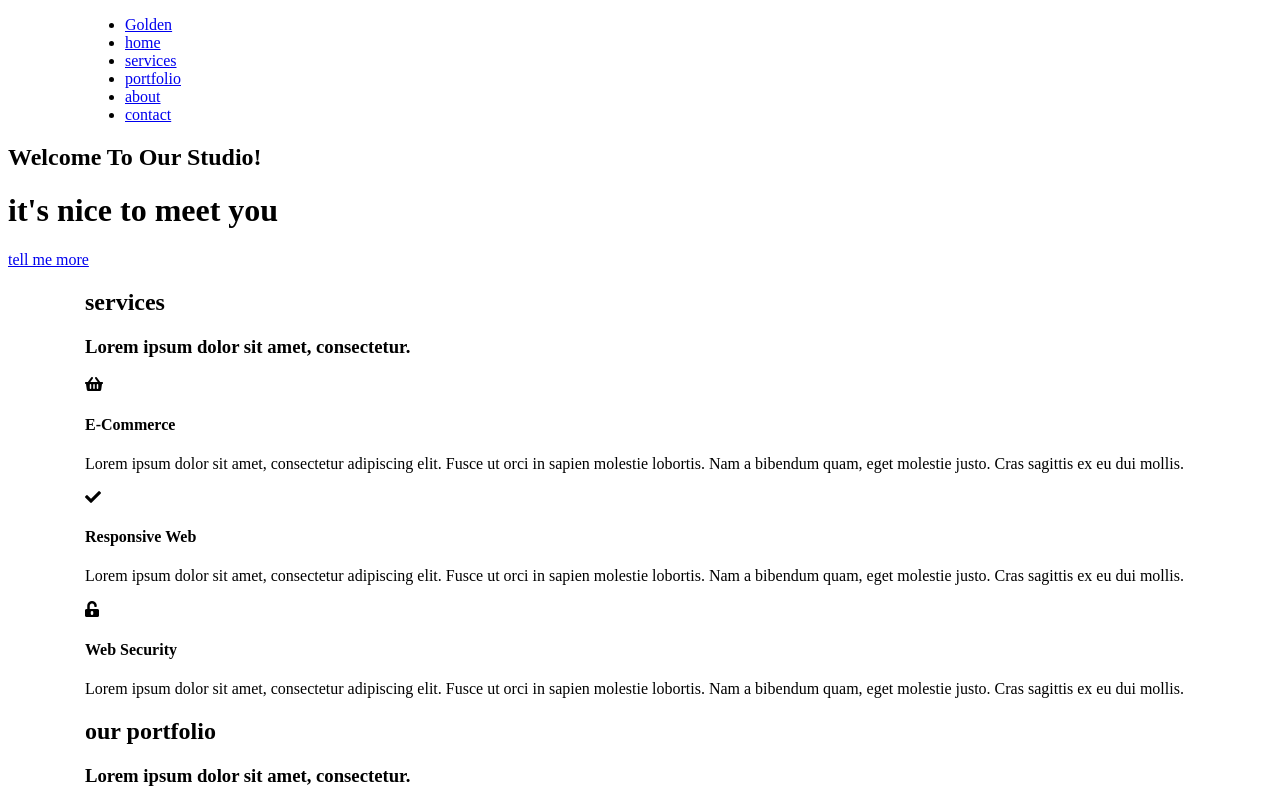
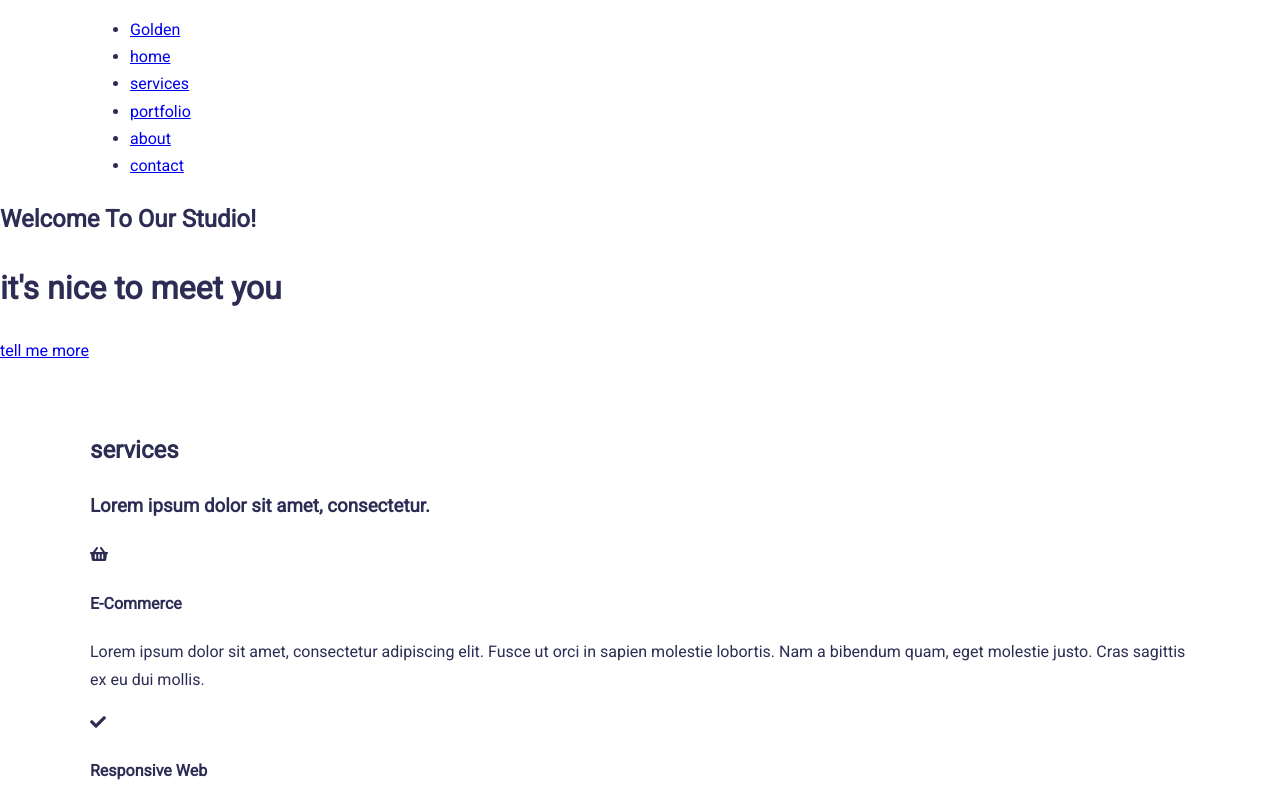
Before and after one commit to frantz92/golden_website, a website: page index.html in a window 1280 px wide. Shown: the top 800 px of the page. Drawn offline with nearby package versions, Linux system fonts and the light colour scheme; files that its build step writes are made by us from their sources; grey boxes are pictures that could not be loaded; files whose address does not match are found by name.

Commit message:
Add body_v1 in css and fonts

```diff
--- a/index.html
+++ b/index.html
@@ -4,9 +4,11 @@
         <meta name="viewport" content="width=device-width, initial-scale=1.0">
         <meta charset="utf-8">
         <title>Project: Golden</title>
+        <link href="https://fonts.googleapis.com/css?family=Sacramento&display=swap" rel="stylesheet">
+        <link href="https://fonts.googleapis.com/css?family=Roboto:300i,400&display=swap" rel="stylesheet">
         <link rel="stylesheet" href="https://cdnjs.cloudflare.com/ajax/libs/font-awesome/5.9.0/css/all.min.css">
         <link rel="stylesheet" href="bootstrap-grid.css">
-        <link rel="stylesheet" href="style.css">
+        <link rel="stylesheet" href="css/style.css">
     </head>
 
     <body>
--- a/sass/style.scss
+++ b/sass/style.scss
@@ -0,0 +1,22 @@
+/* Global */
+*, *::before, *::after {
+box-sizing: border-box;
+}
+
+body {
+margin: 0;
+font-size: 16px;
+line-height: 1.7;
+font-family: 'Roboto', sans-serif;
+color: #2c2c54;
+}
+
+.container {
+max-width: 1140px;
+padding: 0 20px;
+margin: 0 auto;
+}
+
+section {
+padding: 46px 0;
+}
```
Also changed, not shown: css/style.css, 1 other file.
